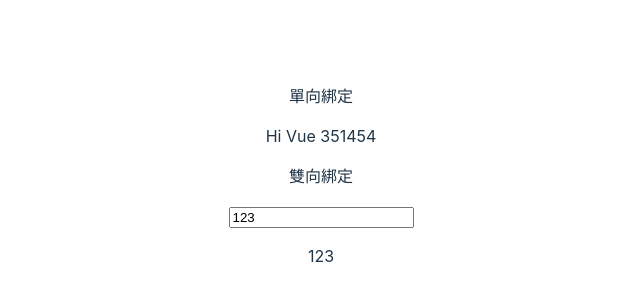
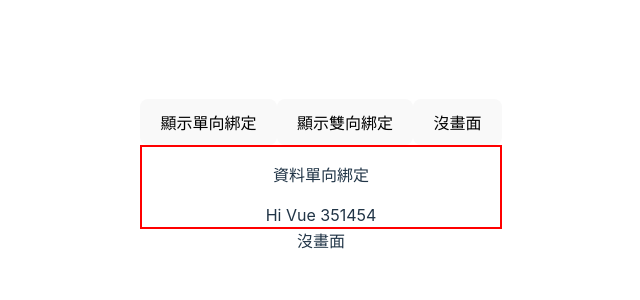
Before and after one commit to lin-zhao-cheng/vue01, a Vue app: page / in a window 1280 px wide. Shown: the part 224-524 px from the top of the page, without its empty margins (319-959 px from the left). Built offline with nearby package versions, Linux system fonts and the light colour scheme.

Commit message:
EP5 v-if、v-else、v-show

```diff
--- a/src/components/componentA.vue
+++ b/src/components/componentA.vue
@@ -2,17 +2,31 @@
 import { ref, onMounted } from 'vue'
 const data="Hi Vue 351454"
 const text = ref("123")
+const view = ref(1)
+const changeView=(index)=>{
+    view.value = index
+}
+// const changeView2=()=>{
+//     view.value = 1
+// }
 </script>
 
 
 <template>
+    <button v-on:click="changeView(1)">顯示單向綁定</button>
+    <button @click="changeView(2)">顯示雙向綁定</button>
+    <button @click="changeView(333)">沒畫面</button>
+<div class="container01" v-if="view===1">
+    <p> 資料單向綁定</p>
+    {{ data }}
+</div>
 
-<p> 單向綁定</p>
-{{ data }}
-
-<p> 雙向綁定</p>
-<input type="text" v-model="text"/>
-<p>{{ text }}</p>
+<div class="container02" v-if="view===2">
+    <p> 資料雙向綁定</p>
+    <input type="text" v-model="text"/>
+    <p>{{ text }}</p>
+</div>
+<div v-else>沒畫面</div>
 
 </template>
 
@@ -21,5 +35,10 @@
 
 
 <style scoped>
-
+.container01{
+    border: 2px red solid;
+}
+.container02{
+    border: 2px blue solid;
+}
 </style>
```
